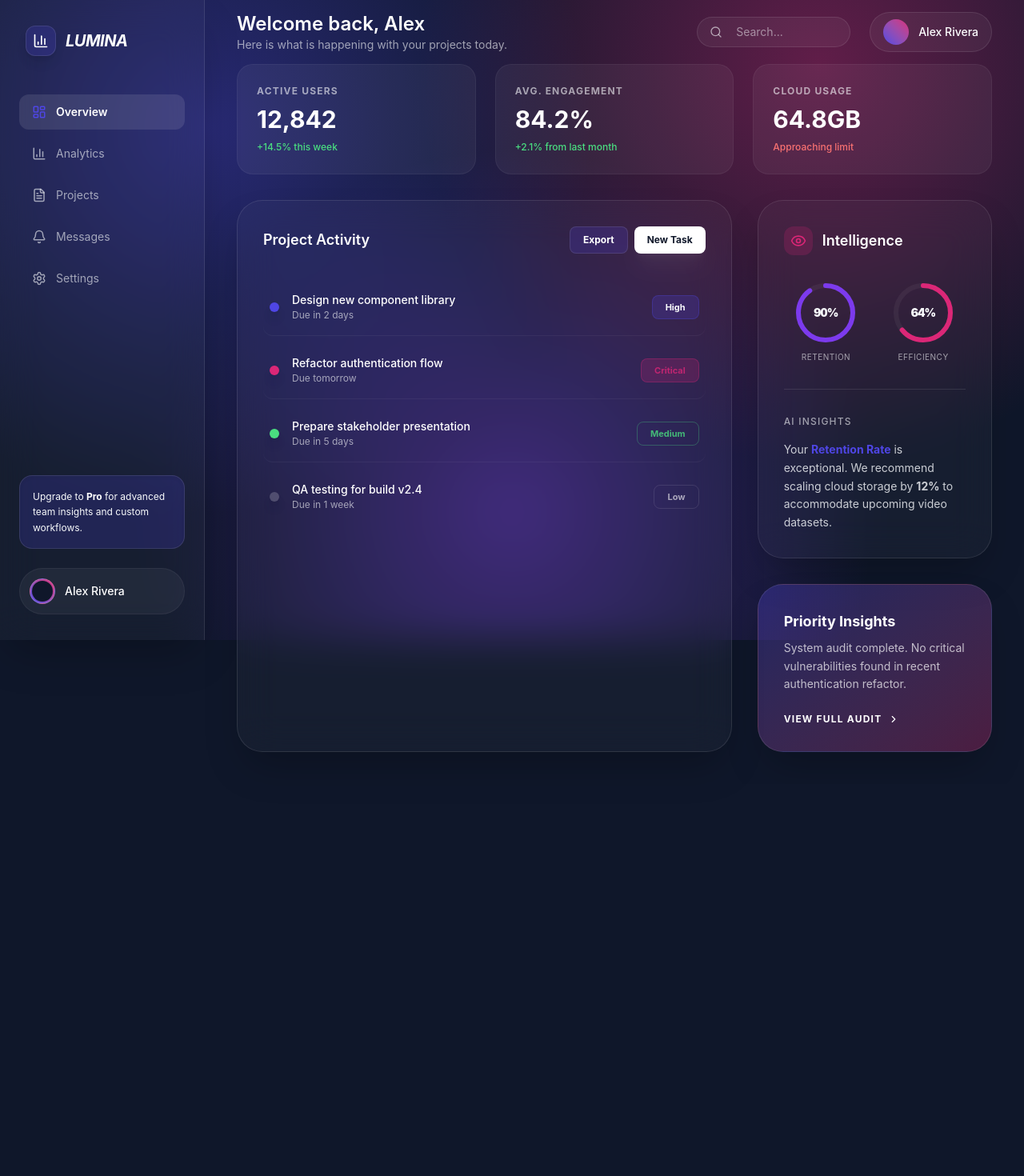
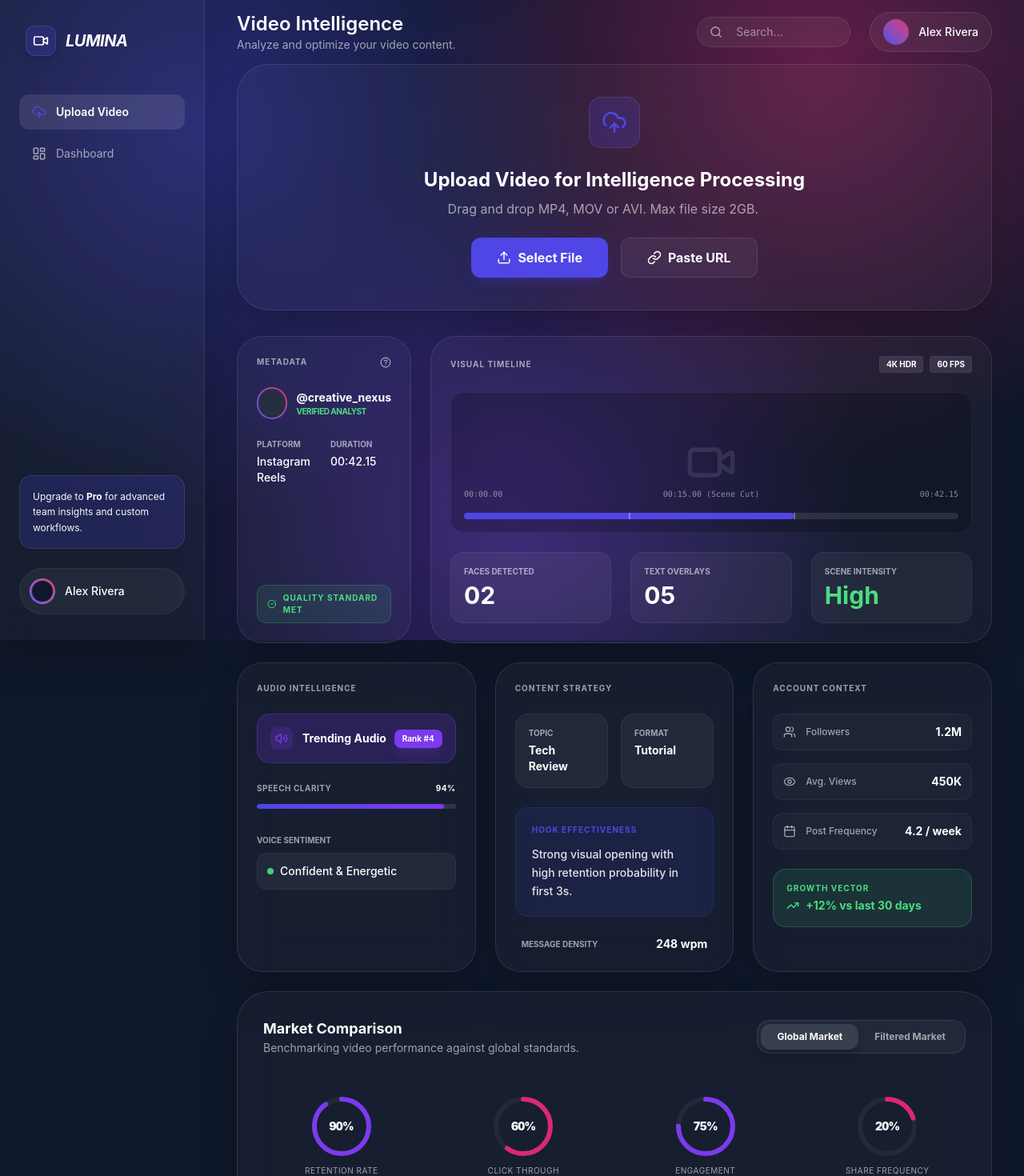
Before and after one commit to fathindifa26/frontend-content, a React (Vite) app: page / in a window 1280 px wide. Shown: the top 1470 px of the page at 80% size. Before the commit the page ends 980 px from the top, so only its background shows below. Built offline with nearby package versions, Linux system fonts and the light colour scheme.

Commit message:
sudah berhasil UI baru tapi masih hardcoded

```diff
--- a/src/App.tsx
+++ b/src/App.tsx
@@ -3,27 +3,26 @@
  * SPDX-License-Identifier: Apache-2.0
  */
 
+import { useState } from "react";
 import { motion } from "motion/react";
 import {
   LayoutDashboard,
   BarChart3,
-  FileText,
-  HelpCircle,
   Search,
   Bell,
-  Settings,
   CloudUpload,
   Link as LinkIcon,
   Upload,
   Video,
-  Timer,
   TrendingUp,
   Eye,
   Volume2,
-  BrainCircuit,
   ChevronRight,
   Sparkles,
-  ArrowRightLeft
+  HelpCircle,
+  Users,
+  Calendar,
+  CheckCircle
 } from "lucide-react";
 
 // --- Components ---
@@ -58,12 +57,12 @@ function MetricGauge({ value, label, color = "tertiary" }: { value: number, labe
   );
 }
 
-function SidebarItem({ icon: Icon, label, active = false }: { icon: any, label: string, active?: boolean }) {
+function SidebarItem({ icon: Icon, label, active = false, onClick }: { icon: any, label: string, active?: boolean, onClick: () => void }) {
   return (
-    <motion.a
+    <motion.button
       whileHover={{ x: 4 }}
-      href="#"
-      className={`flex items-center space-x-3 px-4 py-3 rounded-xl transition-all duration-300 group ${
+      onClick={onClick}
+      className={`w-full flex items-center space-x-3 px-4 py-3 rounded-xl transition-all duration-300 group ${
         active
           ? "bg-white/10 text-white font-semibold"
           : "text-on-surface-variant hover:text-white"
@@ -71,13 +70,254 @@ function SidebarItem({ icon: Icon, label, active = false }: { icon: any, label:
     >
       <Icon size={18} className={active ? "text-primary" : "text-on-surface-variant group-hover:text-white transition-colors"} />
       <span className="text-sm">{label}</span>
-    </motion.a>
+    </motion.button>
+  );
+}
+
+function DashboardView() {
+  return (
+    <div className="flex-1 flex items-center justify-center min-h-[400px]">
+      <div className="text-center space-y-4">
+        <LayoutDashboard size={48} className="text-white/10 mx-auto" />
+        <p className="text-on-surface-variant italic">Dashboard content will be displayed here.</p>
+      </div>
+    </div>
+  );
+}
+
+function UploadView() {
+  return (
+    <div className="space-y-8 animate-in fade-in duration-500">
+      {/* Upload Header Section */}
+      <div className="glass-panel p-10 rounded-[40px] flex flex-col items-center text-center space-y-6">
+        <div className="w-16 h-16 bg-primary/20 rounded-2xl flex items-center justify-center border border-white/10">
+          <CloudUpload className="text-primary" size={32} />
+        </div>
+        <div className="space-y-2">
+          <h2 className="text-2xl font-bold text-white">Upload Video for Intelligence Processing</h2>
+          <p className="text-on-surface-variant max-w-md">Drag and drop MP4, MOV or AVI. Max file size 2GB.</p>
+        </div>
+        <div className="flex space-x-4">
+          <button className="px-8 py-3 bg-primary text-white font-bold rounded-xl hover:brightness-110 transition-all shadow-lg shadow-primary/20 flex items-center space-x-2">
+            <Upload size={18} />
+            <span>Select File</span>
+          </button>
+          <button className="px-8 py-3 bg-white/5 text-white font-bold rounded-xl border border-white/10 hover:bg-white/10 transition-all flex items-center space-x-2">
+            <LinkIcon size={18} />
+            <span>Paste URL</span>
+          </button>
+        </div>
+      </div>
+
+      <div className="grid grid-cols-12 gap-6">
+        {/* Metadata Card */}
+        <div className="col-span-12 lg:col-span-3 glass-panel p-6 rounded-[32px] space-y-6 flex flex-col justify-between">
+          <div className="space-y-6">
+            <div className="flex items-center justify-between">
+              <h3 className="text-[10px] font-bold text-on-surface-variant uppercase tracking-widest">Metadata</h3>
+              <HelpCircle size={14} className="text-on-surface-variant" />
+            </div>
+            <div className="flex items-center space-x-3">
+              <div className="w-10 h-10 rounded-full bg-gradient-to-tr from-primary to-secondary p-0.5">
+                <div className="w-full h-full rounded-full bg-background flex items-center justify-center overflow-hidden">
+                  <div className="w-full h-full bg-white/10" />
+                </div>
+              </div>
+              <div>
+                <p className="text-sm font-bold text-white">@creative_nexus</p>
+                <p className="text-[10px] text-success font-bold uppercase tracking-tighter">Verified Analyst</p>
+              </div>
+            </div>
+            <div className="grid grid-cols-2 gap-4">
+              <div>
+                <p className="text-[10px] text-on-surface-variant uppercase font-bold mb-1">Platform</p>
+                <p className="text-sm text-white font-medium">Instagram Reels</p>
+              </div>
+              <div>
+                <p className="text-[10px] text-on-surface-variant uppercase font-bold mb-1">Duration</p>
+                <p className="text-sm text-white font-medium">00:42.15</p>
+              </div>
+            </div>
+          </div>
+          <div className="flex items-center space-x-2 text-success bg-success/10 px-3 py-2 rounded-xl border border-success/20">
+            <CheckCircle size={14} />
+            <span className="text-[10px] font-bold uppercase tracking-widest">Quality Standard Met</span>
+          </div>
+        </div>
+
+        {/* Visual Timeline Card */}
+        <div className="col-span-12 lg:col-span-9 glass-panel p-6 rounded-[32px] space-y-6">
+          <div className="flex items-center justify-between">
+            <h3 className="text-[10px] font-bold text-on-surface-variant uppercase tracking-widest">Visual Timeline</h3>
+            <div className="flex space-x-2">
+              <span className="px-2 py-0.5 bg-white/10 rounded text-[10px] font-bold text-white border border-white/5">4K HDR</span>
+              <span className="px-2 py-0.5 bg-white/10 rounded text-[10px] font-bold text-white border border-white/5">60 FPS</span>
+            </div>
+          </div>
+
+          <div className="h-44 bg-black/20 rounded-2xl border border-white/5 relative overflow-hidden group">
+             <div className="absolute inset-0 flex items-center justify-center opacity-10 group-hover:opacity-20 transition-opacity">
+                <Video size={64} />
+             </div>
+             {/* Timeline Visual Mockup */}
+             <div className="absolute inset-0 p-4 flex flex-col justify-end space-y-4">
+                <div className="flex justify-between items-end">
+                   <span className="text-[10px] font-mono text-white/50">00:00.00</span>
+                   <span className="text-[10px] font-mono text-white/50">00:15.00 (Scene Cut)</span>
+                   <span className="text-[10px] font-mono text-white/50">00:42.15</span>
+                </div>
+                <div className="h-2 bg-white/10 rounded-full relative overflow-hidden">
+                   <div className="absolute h-full bg-primary w-2/3 rounded-full shadow-[0_0_10px_rgba(79,70,229,0.5)]" />
+                   <div className="absolute top-0 left-1/3 w-0.5 h-full bg-white/30" />
+                   <div className="absolute top-0 left-2/3 w-0.5 h-full bg-white/30" />
+                </div>
+             </div>
+          </div>
+
+          <div className="grid grid-cols-3 gap-6">
+            <div className="p-4 bg-white/5 rounded-2xl border border-white/5">
+              <p className="text-[10px] text-on-surface-variant uppercase font-bold mb-1">Faces Detected</p>
+              <p className="text-3xl font-bold text-white">02</p>
+            </div>
+            <div className="p-4 bg-white/5 rounded-2xl border border-white/5">
+              <p className="text-[10px] text-on-surface-variant uppercase font-bold mb-1">Text Overlays</p>
+              <p className="text-3xl font-bold text-white">05</p>
+            </div>
+            <div className="p-4 bg-white/5 rounded-2xl border border-white/5">
+              <p className="text-[10px] text-on-surface-variant uppercase font-bold mb-1">Scene Intensity</p>
+              <p className="text-3xl font-bold text-success">High</p>
+            </div>
+          </div>
+        </div>
+
+        {/* Audio Intelligence */}
+        <div className="col-span-12 lg:col-span-4 glass-panel p-6 rounded-[32px] space-y-6">
+           <h3 className="text-[10px] font-bold text-on-surface-variant uppercase tracking-widest">Audio Intelligence</h3>
+           <div className="p-4 bg-tertiary/20 rounded-2xl border border-tertiary/30 flex items-center justify-between">
+              <div className="flex items-center space-x-3">
+                 <div className="p-1.5 bg-tertiary/20 rounded-lg">
+                    <Volume2 size={16} className="text-tertiary" />
+                 </div>
+                 <span className="text-sm font-bold text-white">Trending Audio</span>
+              </div>
+              <span className="text-[10px] bg-tertiary text-white px-2.5 py-1 rounded-lg font-bold shadow-lg shadow-tertiary/20">Rank #4</span>
+           </div>
+           <div className="space-y-3">
+              <div className="flex justify-between text-[10px] font-bold text-on-surface-variant uppercase tracking-wider">
+                 <span>Speech Clarity</span>
+                 <span className="text-white">94%</span>
+              </div>
+              <div className="h-1.5 bg-white/10 rounded-full overflow-hidden">
+                 <motion.div
+                    initial={{ width: 0 }}
+                    animate={{ width: "94%" }}
+                    transition={{ duration: 1, delay: 0.5 }}
+                    className="h-full bg-gradient-to-r from-primary to-tertiary rounded-full shadow-[0_0_8px_rgba(79,70,229,0.4)]"
+                 />
+              </div>
+           </div>
+           <div className="pt-2">
+              <p className="text-[10px] text-on-surface-variant uppercase font-bold mb-2">Voice Sentiment</p>
+              <div className="flex items-center space-x-2 bg-white/5 p-3 rounded-xl border border-white/5">
+                 <div className="w-2 h-2 rounded-full bg-success animate-pulse" />
+                 <p className="text-sm text-white font-medium">Confident & Energetic</p>
+              </div>
+           </div>
+        </div>
+
+        {/* Content Strategy */}
+        <div className="col-span-12 lg:col-span-4 glass-panel p-6 rounded-[32px] space-y-6">
+           <h3 className="text-[10px] font-bold text-on-surface-variant uppercase tracking-widest">Content Strategy</h3>
+           <div className="grid grid-cols-2 gap-4">
+              <div className="p-4 bg-white/5 rounded-2xl border border-white/5">
+                 <p className="text-[10px] text-on-surface-variant uppercase font-bold mb-1">Topic</p>
+                 <p className="text-sm text-white font-bold">Tech Review</p>
+              </div>
+              <div className="p-4 bg-white/5 rounded-2xl border border-white/5">
+                 <p className="text-[10px] text-on-surface-variant uppercase font-bold mb-1">Format</p>
+                 <p className="text-sm text-white font-bold">Tutorial</p>
+              </div>
+           </div>
+           <div className="p-5 bg-primary/10 rounded-2xl border border-primary/20 space-y-3">
+              <p className="text-[10px] text-primary font-bold uppercase tracking-widest">Hook Effectiveness</p>
+              <p className="text-sm text-on-surface/90 leading-relaxed font-medium">Strong visual opening with high retention probability in first 3s.</p>
+           </div>
+           <div className="flex items-center justify-between px-2">
+              <p className="text-[10px] text-on-surface-variant uppercase font-bold">Message Density</p>
+              <p className="text-sm text-white font-bold tabular-nums">248 wpm</p>
+           </div>
+        </div>
+
+        {/* Account Context */}
+        <div className="col-span-12 lg:col-span-4 glass-panel p-6 rounded-[32px] space-y-6">
+           <h3 className="text-[10px] font-bold text-on-surface-variant uppercase tracking-widest">Account Context</h3>
+           <div className="space-y-4">
+              {[
+                { icon: Users, label: "Followers", value: "1.2M" },
+                { icon: Eye, label: "Avg. Views", value: "450K" },
+                { icon: Calendar, label: "Post Frequency", value: "4.2 / week" },
+              ].map((item, i) => (
+                <div key={i} className="flex items-center justify-between p-3 bg-white/3 rounded-xl border border-white/5">
+                   <div className="flex items-center space-x-3 text-on-surface-variant">
+                      <item.icon size={16} />
+                      <span className="text-xs font-medium">{item.label}</span>
+                   </div>
+                   <span className="text-sm font-bold text-white">{item.value}</span>
+                </div>
+              ))}
+           </div>
+           <div className="p-4 bg-success/10 rounded-2xl border border-success/20 flex flex-col space-y-1">
+              <p className="text-[10px] text-success font-bold uppercase tracking-widest">Growth Vector</p>
+              <div className="flex items-center text-success space-x-2">
+                 <TrendingUp size={16} />
+                 <span className="text-sm font-bold">+12% vs last 30 days</span>
+              </div>
+           </div>
+        </div>
+
+        {/* Market Comparison */}
+        <div className="col-span-12 glass-panel p-8 rounded-[40px] space-y-8">
+           <div className="flex items-center justify-between">
+              <div>
+                 <h3 className="text-lg font-bold text-white">Market Comparison</h3>
+                 <p className="text-sm text-on-surface-variant">Benchmarking video performance against global standards.</p>
+              </div>
+              <div className="flex p-1 bg-white/5 rounded-2xl border border-white/10">
+                 <button className="px-5 py-2 bg-white/10 text-white text-xs font-bold rounded-xl shadow-lg shadow-black/20 transition-all">Global Market</button>
+                 <button className="px-5 py-2 text-on-surface-variant text-xs font-bold rounded-xl hover:text-white transition-all">Filtered Market</button>
+              </div>
+           </div>
+
+           <div className="grid grid-cols-2 md:grid-cols-4 gap-8 py-4">
+              <MetricGauge value={90} label="Retention Rate" color="tertiary" />
+              <MetricGauge value={60} label="Click Through" color="secondary" />
+              <MetricGauge value={75} label="Engagement" color="tertiary" />
+              <MetricGauge value={20} label="Share Frequency" color="secondary" />
+           </div>
+
+           <div className="p-6 bg-primary/10 rounded-[28px] border border-primary/20 flex items-start space-x-5 relative overflow-hidden group">
+              <div className="absolute top-0 left-0 w-1 h-full bg-primary" />
+              <div className="p-3 bg-primary/20 rounded-2xl text-primary group-hover:scale-110 transition-transform">
+                 <Sparkles size={24} />
+              </div>
+              <div className="space-y-2">
+                 <p className="text-sm font-bold text-white uppercase tracking-widest">AI Recommendation</p>
+                 <p className="text-sm text-on-surface/90 leading-relaxed font-medium">
+                   To reach the top 10% in the 'Global Market', consider increasing scene cut frequency by <span className="text-primary font-bold">15%</span> and using a higher-tempo background track to match current trending tutorial formats.
+                 </p>
+              </div>
+           </div>
+        </div>
+      </div>
+    </div>
   );
 }
 
 // --- Main App ---
 
 export default function App() {
+  const [activeTab, setActiveTab] = useState<"dashboard" | "upload">("upload");
+
   return (
     <div className="flex min-h-screen bg-transparent selection:bg-primary/30">
       <div className="mesh-bg" />
@@ -86,18 +326,25 @@ export default function App() {
       <aside className="w-64 glass-panel border-y-0 border-l-0 sticky top-0 h-screen flex flex-col z-40">
         <div className="p-8 flex items-center space-x-3">
           <div className="p-2 bg-primary/20 rounded-xl border border-white/10 shadow-lg">
-            <BarChart3 className="text-white" size={20} />
+            <Video className="text-white" size={20} />
           </div>
           <span className="text-xl font-bold tracking-tight text-white uppercase italic">Lumina</span>
         </div>
 
         <div className="px-6 mt-4">
           <nav className="space-y-2">
-            <SidebarItem icon={LayoutDashboard} label="Overview" active />
-            <SidebarItem icon={BarChart3} label="Analytics" />
-            <SidebarItem icon={FileText} label="Projects" />
-            <SidebarItem icon={Bell} label="Messages" />
-            <SidebarItem icon={Settings} label="Settings" />
+            <SidebarItem
+              icon={CloudUpload}
+              label="Upload Video"
+              active={activeTab === "upload"}
+              onClick={() => setActiveTab("upload")}
+            />
+            <SidebarItem
+              icon={LayoutDashboard}
+              label="Dashboard"
+              active={activeTab === "dashboard"}
+              onClick={() => setActiveTab("dashboard")}
+            />
           </nav>
         </div>
 
@@ -120,8 +367,12 @@ export default function App() {
         {/* Header */}
         <header className="h-20 flex items-center justify-between px-10">
           <div>
-            <h2 className="text-2xl font-semibold text-white">Welcome back, Alex</h2>
-            <p className="text-sm text-on-surface-variant">Here is what is happening with your projects today.</p>
+            <h2 className="text-2xl font-semibold text-white">
+              {activeTab === "upload" ? "Video Intelligence" : "Dashboard Overview"}
+            </h2>
+            <p className="text-sm text-on-surface-variant">
+              {activeTab === "upload" ? "Analyze and optimize your video content." : "Your account and project summary."}
+            </p>
           </div>
 
           <div className="flex items-center space-x-6">
@@ -140,92 +391,8 @@ export default function App() {
           </div>
         </header>
 
-        <main className="px-10 pb-10 max-w-[1600px] w-full space-y-8">
-          {/* Stats Grid */}
-          <div className="grid grid-cols-1 md:grid-cols-3 gap-6">
-            {[
-              { label: "Active Users", value: "12,842", trend: "+14.5% this week", color: "text-success" },
-              { label: "Avg. Engagement", value: "84.2%", trend: "+2.1% from last month", color: "text-success" },
-              { label: "Cloud Usage", value: "64.8GB", trend: "Approaching limit", color: "text-error" },
-            ].map((stat, i) => (
-              <div key={i} className="glass-card p-6">
-                <p className="text-[12px] font-bold text-on-surface-variant uppercase tracking-widest mb-2">{stat.label}</p>
-                <p className="text-3xl font-bold text-white">{stat.value}</p>
-                <p className={`text-[12px] mt-2 font-medium ${stat.color}`}>{stat.trend}</p>
-              </div>
-            ))}
-          </div>
-
-          <div className="grid grid-cols-12 gap-8">
-            {/* Project Timeline (Formerly Upload) */}
-            <section className="col-span-12 lg:col-span-8">
-              <div className="glass-panel p-8 rounded-[32px] h-full">
-                <div className="flex justify-between items-center mb-8">
-                  <h3 className="text-lg font-semibold text-white">Project Activity</h3>
-                  <div className="flex space-x-2">
-                    <button className="px-4 py-2 bg-primary/20 text-white text-xs font-bold rounded-lg border border-white/10 hover:bg-primary/30 transition-all">Export</button>
-                    <button className="px-4 py-2 bg-white text-background text-xs font-bold rounded-lg hover:brightness-90 transition-all shadow-xl shadow-white/5">New Task</button>
-                  </div>
-                </div>
-
-                <div className="space-y-2">
-                  {[
-                    { label: "Design new component library", due: "Due in 2 days", priority: "High", pColor: "bg-primary", pText: "text-primary-container", pBorder: "border-primary/30" },
-                    { label: "Refactor authentication flow", due: "Due tomorrow", priority: "Critical", pColor: "bg-secondary", pText: "text-secondary/80", pBorder: "border-secondary/30" },
-                    { label: "Prepare stakeholder presentation", due: "Due in 5 days", priority: "Medium", pColor: "bg-success", pText: "text-success/80", pBorder: "border-success/30" },
-                    { label: "QA testing for build v2.4", due: "Due in 1 week", priority: "Low", pColor: "bg-white/20", pText: "text-white/60", pBorder: "border-white/10" },
-                  ].map((task, i) => (
-                    <div key={i} className="flex items-center justify-between py-4 border-b border-white/5 last:border-0 group cursor-pointer hover:bg-white/3 px-2 rounded-xl transition-all">
-                      <div className="flex items-center space-x-4">
-                        <div className={`w-3 h-3 rounded-full ${task.pColor} shadow-lg shadow-black/20`} />
-                        <div>
-                          <p className="text-sm font-medium text-white group-hover:text-primary transition-colors">{task.label}</p>
-                          <p className="text-[12px] text-on-surface-variant">{task.due}</p>
-                        </div>
-                      </div>
-                      <div className={`px-4 py-1.5 ${task.pColor}/20 ${task.pText} text-[11px] font-bold rounded-lg border ${task.pBorder}`}>
-                        {task.priority}
-                      </div>
-                    </div>
-                  ))}
-                </div>
-              </div>
-            </section>
-
-            {/* Side Widgets */}
-            <aside className="col-span-12 lg:col-span-4 space-y-8">
-              {/* Analytics Summary */}
-              <div className="glass-panel p-8 rounded-[32px]">
-                <div className="flex items-center space-x-3 mb-8">
-                  <div className="p-2 bg-secondary/20 rounded-xl">
-                    <Eye size={20} className="text-secondary" />
-                  </div>
-                  <h3 className="font-semibold text-lg text-white">Intelligence</h3>
-                </div>
-                <div className="grid grid-cols-2 gap-4">
-                  <MetricGauge value={90} label="Retention" />
-                  <MetricGauge value={64} label="Efficiency" color="secondary" />
-                </div>
-                <div className="mt-8 pt-8 border-t border-white/10">
-                  <p className="text-xs text-on-surface-variant font-medium mb-4 uppercase tracking-[0.1em]">AI Insights</p>
-                  <p className="text-sm leading-relaxed text-on-surface/80">
-                    Your <span className="text-primary font-bold">Retention Rate</span> is exceptional. We recommend scaling cloud storage by <span className="font-bold">12%</span> to accommodate upcoming video datasets.
-                  </p>
-                </div>
-              </div>
-
-              {/* Action Box */}
-              <div className="p-8 bg-gradient-to-br from-primary/30 to-secondary/30 rounded-[32px] border border-white/10 shadow-2xl relative overflow-hidden group">
-                <div className="absolute top-0 left-0 w-full h-full bg-white/5 opacity-0 group-hover:opacity-100 transition-opacity" />
-                <h4 className="text-lg font-bold text-white mb-2">Priority Insights</h4>
-                <p className="text-sm text-white/70 mb-6 leading-relaxed">System audit complete. No critical vulnerabilities found in recent authentication refactor.</p>
-                <button className="flex items-center text-xs font-bold text-white uppercase tracking-widest gap-2 group/btn hover:gap-4 transition-all">
-                  View Full Audit
-                  <ChevronRight size={14} />
-                </button>
-              </div>
-            </aside>
-          </div>
+        <main className="px-10 pb-10 max-w-[1600px] w-full">
+          {activeTab === "upload" ? <UploadView /> : <DashboardView />}
         </main>
       </div>
     </div>
```
